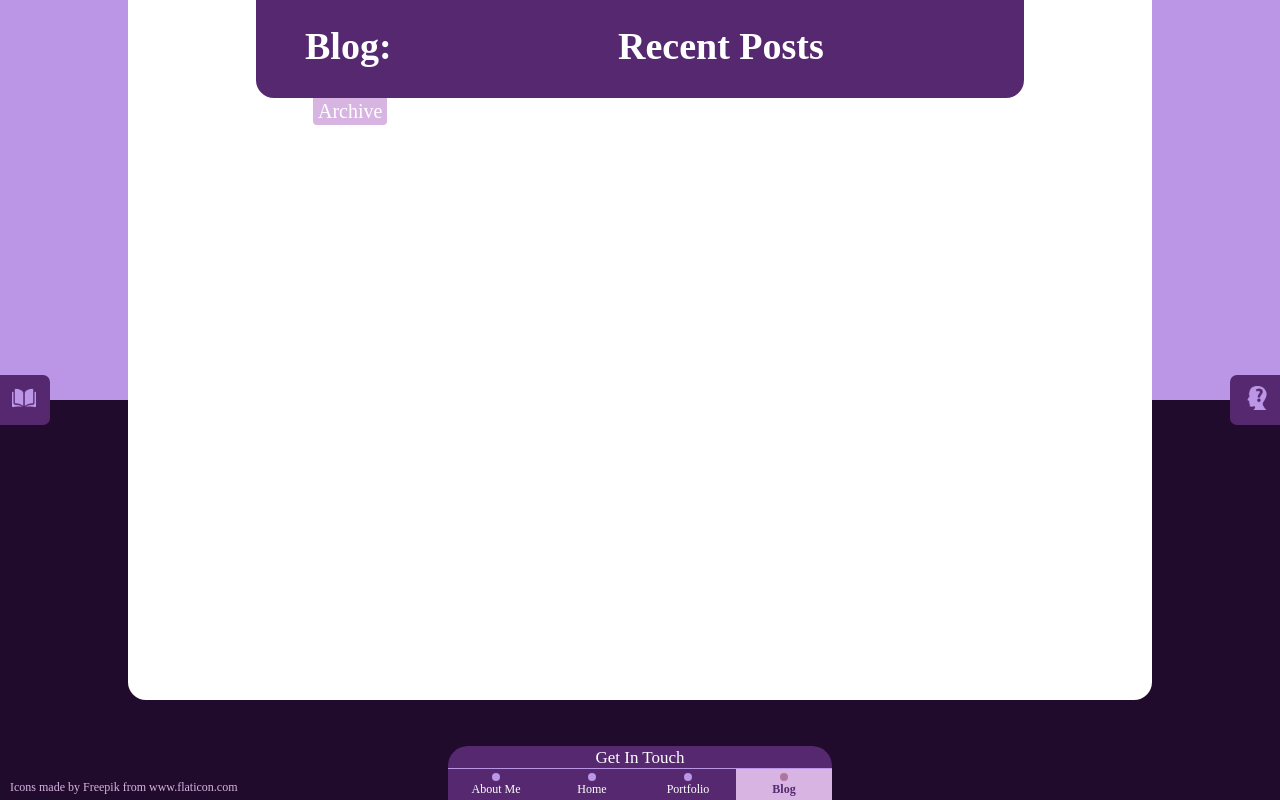
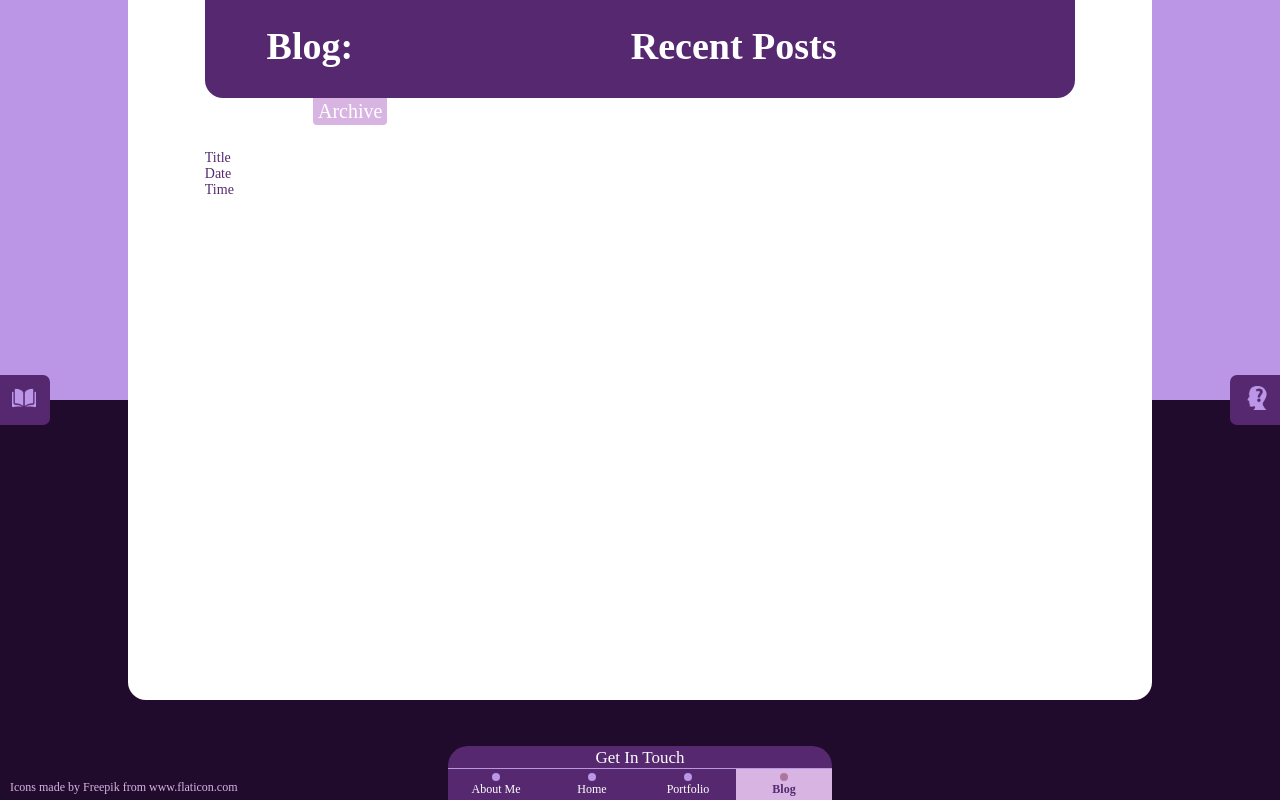
Before and after one commit to ralph-rutter/personal-website, a PHP site: page /blog.php in a window 1280 px wide. Run offline with PHP 8.4, Linux system fonts and the light colour scheme; some web fonts are replaced.

Commit message:
Making <a> white, only in nav, added links to blog content.

```diff
--- a/blog.php
+++ b/blog.php
@@ -24,6 +24,13 @@
                 </div>
             </div>
             <a href="blog.php/?page=archive" class="tab-button">Archive</a>
+        </div>
+        <div class="content">
+            <a href="blog/?page=article&title=blah">
+                <div>Title</div>
+                <div>Date</div>
+                <div>Time</div>
+            </a>
         </div>
     </div>
 </div>
--- a/css/top-bar.css
+++ b/css/top-bar.css
@@ -70,7 +70,7 @@
     position: relative;
     background: #55286f;
     margin: auto;
-    width: 75%;
+    width: 85%;
     height: 75%;
     -moz-border-radius: 0 0 18px 18px;
     -webkit-border-radius: 0 0 18px 18px;
@@ -135,3 +135,12 @@
     color: #ffffff;
     background: #f42272;
 }
+
+#top-bar .content-container .content {
+    font-size: 14px;
+    margin: 20px 7.5%;
+}
+
+#top-bar .content-container .content a {
+    color: #55286f;
+}
--- a/css/typography.css
+++ b/css/typography.css
@@ -181,5 +181,8 @@ body {
 
 a {
 	text-decoration: none;
+}
+
+nav a {
 	color: #ffffff;
 }
```
